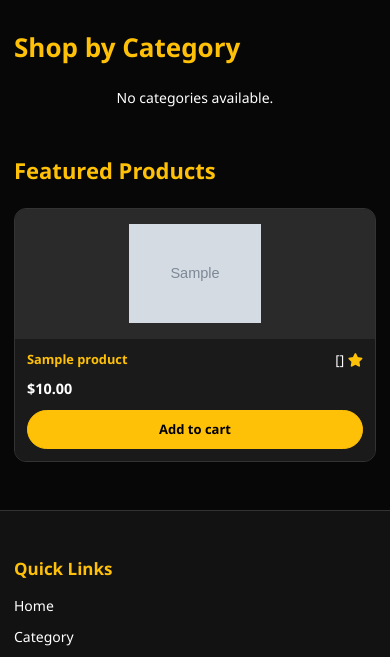
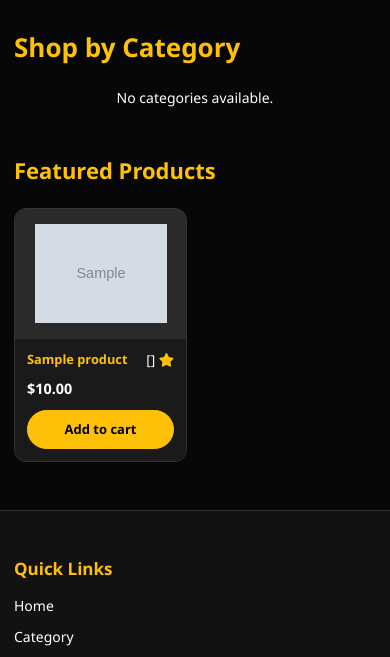
Before and after one commit to TSamnang/Store_shoes_VRUN, a Flask app: page /category in a window 390 px wide. Shown: the part 84-741 px from the top of the page. Run offline with Flask 3, Linux system fonts and the light colour scheme; grey boxes marked "Sample" are stand-in pictures; a database or web service that is not in the repository returns one stand-in record (values such as "Sample title"); data that the repository does not hold is empty.

Commit message:
fix: align buttons at bottom of product/category cards on PC
- arrival-card-body now uses justify-content:space-between so the
  Add to Cart button always sits at the same height regardless of
  varying product name/description lengths
- Category page: 2-per-row on mobile (col-6 col-md-4 / col-6 col-md-3)

```diff
--- a/static/css/main.css
+++ b/static/css/main.css
@@ -834,6 +834,7 @@ body {
     display: flex;
     flex-direction: column;
     flex-grow: 1;
+    justify-content: space-between;
     background-color: var(--card-bg);
     gap: 6px;
 }
--- a/templates/front/category.html
+++ b/templates/front/category.html
@@ -20,9 +20,9 @@
     <!-- Page Title -->
     <section class="container my-5">
         <h1 class="text-warning fw-bold mb-4">Shop by Category</h1>
-        <div class="row g-3 mb-5">
+        <div class="row g-3 g-md-3 mb-5">
             {% for cat in categories %}
-            <div class="col-md-4">
+            <div class="col-6 col-md-4">
                 <div class="arrival-card">
                     <div class="arrival-img-box" style="background-color: var(--input-bg);">
                         {% set cat_img = category_images.get(cat.category, '') %}
@@ -53,9 +53,9 @@
     <!-- Featured Products -->
     <section class="container my-5">
         <h2 class="text-warning fw-bold mb-4">Featured Products</h2>
-        <div class="row g-4">
+        <div class="row g-3 g-md-4">
             {% for product in products %}
-                <div class="col-md-3 col-sm-6">
+                <div class="col-6 col-md-3">
                     <div class="arrival-card">
                         <a href="{{ url_for('product_detail', product_id=product.id) }}" class="text-decoration-none">
                             <div class="arrival-img-box" style="background-color: var(--input-bg);">
```
